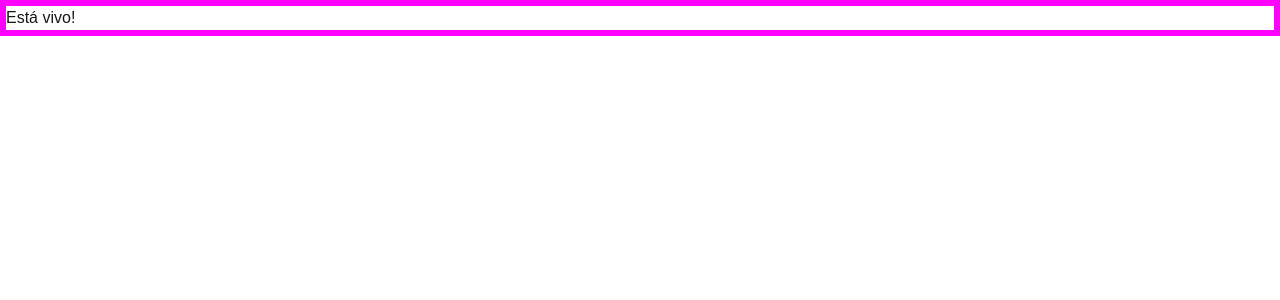
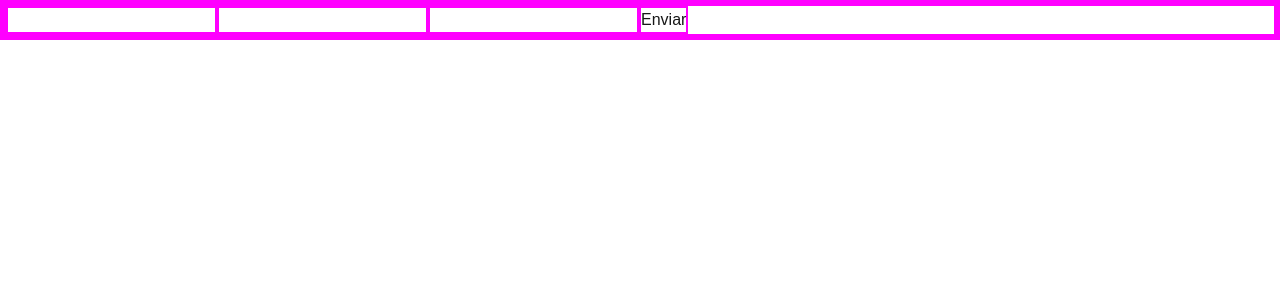
Before and after one commit to sofi-goy/psiconexo-react, a Next.js app: page / in a window 1280 px wide. Shown: the top 300 px of the page. Built offline with nearby package versions, Linux system fonts and the light colour scheme.

Commit message:
Componente NuevoPsico

```diff
--- /dev/null
+++ b/app/nuevoPsico.tsx
@@ -0,0 +1,57 @@
+"use client"
+
+import { useState } from 'react';
+
+export function NuevoPsico() {
+     const [form, setForm] = useState({
+    name: '',
+    email: '',
+    phone: '',
+    cancellation_window_hours: 24
+  });
+
+  const [status, setStatus] = useState<'idle' | 'loading' | 'success' | 'error'>('idle');
+
+  function handleChange(e: React.ChangeEvent<HTMLInputElement>) {
+    setForm(prev => ({
+      ...prev,
+      [e.target.name]: e.target.value,
+    }));
+  }
+
+  async function handleSubmit(e: React.FormEvent) {
+    e.preventDefault();
+    setStatus('loading');
+
+    try {
+      const res = await fetch('http://localhost:8080/api/v1/psychologists', {
+        method: 'POST',
+        headers: {
+          'Content-Type': 'application/json',
+        },
+        body: JSON.stringify(form),
+      });
+
+      if (!res.ok) throw new Error('Request failed');
+
+      setStatus('success');
+    } catch {
+      setStatus('error');
+    }
+  }
+    return (
+        <form onSubmit={handleSubmit}>
+            <input type="text" name="name" value={form.name} onChange={handleChange}></input>
+            <input type="email" name="email" value={form.email} onChange={handleChange}></input>
+            <input type="tel" name="phone" value={form.phone} onChange={handleChange}></input>
+
+
+      <button type="submit" disabled={status === 'loading'}>
+        Enviar
+      </button>
+
+      {status === 'success' && <p>Guardado.</p>}
+      {status === 'error' && <p>Error al guardar.</p>}
+        </form>
+    );
+}
--- a/app/page.tsx
+++ b/app/page.tsx
@@ -1,7 +1,7 @@
-import Image from "next/image";
+import { NuevoPsico } from "./nuevoPsico";
 
 export default function Home() {
   return (
-    <h1>Está vivo!</h1>
+    <NuevoPsico/>
   );
 }
```
